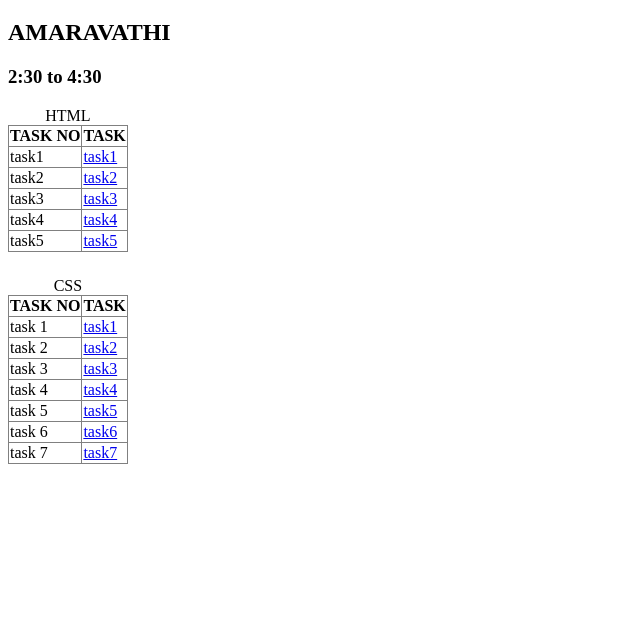
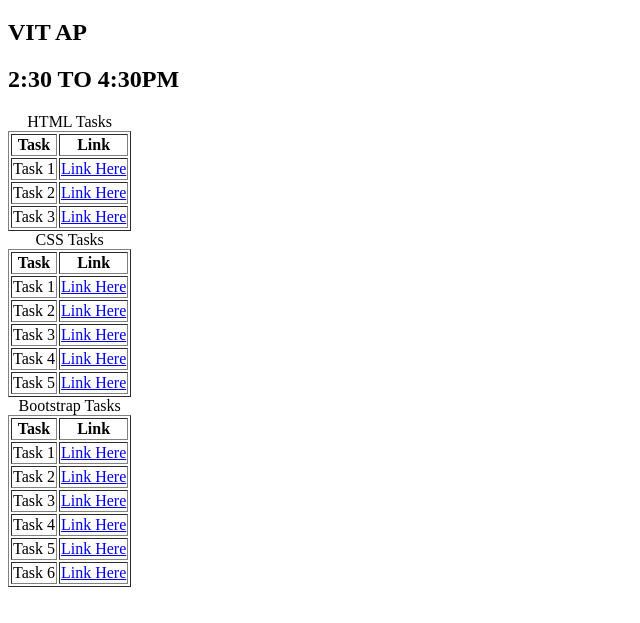
Before and after one commit to yam9835/MernFullStack-Tasks, a plain HTML site: page index.html in a window 1280 px wide. Shown: the part 61-684 px from the top of the page, without its empty margins (0-640 px from the left). Drawn offline with Linux system fonts and the light colour scheme.

Commit message:
Update index.html

```diff
--- a/index.html
+++ b/index.html
@@ -1,75 +1,93 @@
 <!DOCTYPE html>
 <html lang="en">
 <head>
-    <meta cha6rset="UTF-8">
+    <meta charset="UTF-8">
     <meta name="viewport" content="width=device-width, initial-scale=1.0">
-    <title>Document</title>
+    <title>Task Table</title>
 </head>
 <body>
     <h1>Yamini(22BCE9835)</h1>
-    <h2>AMARAVATHI</h2>
-    <h3>2:30 to 4:30</h3>
-    <table border="1px" style="border-collapse: collapse; margin-bottom: 25px;">
-        <caption>HTML</caption>
+
+    <h2>VIT AP</h2>
+    <h2>2:30 TO 4:30PM</h2>
+    <table border="1">
+        <caption>HTML Tasks</caption>
         <tr>
-        <th>TASK NO</th>
-        <th>TASK</th>
+            <th>Task</th>
+            <th>Link</th>
         </tr>
         <tr>
-            <td>task1</td>
-            <td><a href="html/table.html">task1</a></td>
+            <td>Task 1</td>
+            <td><a href="task1,2.html">Link Here</a></td>
         </tr>
         <tr>
-            <td>task2</td>
-            <td><a href="html/list.html">task2</a></td>
+            <td>Task 2</td>
+            <td><a href="task3,4.html">Link Here</a></td>
         </tr>
         <tr>
-            <td>task3</td>
-            <td><a href="html/links.html">task3</a></td>
-        </tr>
-        <tr>
-            <td>task4</td>
-            <td><a href="html/form1.html">task4</a></td>
-        </tr>
-        <tr>
-            <td>task5</td>
-            <td><a href="html/form2.html">task5</a></td>
+            <td>Task 3</td>
+            <td><a href="task_5.html">Link Here</a></td>
         </tr>
     </table>
 
-    </table>
-    <table  border="1px" style="border-collapse: collapse; margin-bottom: 25px;">
-         <caption>CSS</caption>
+
+    <table border="1">
+        <caption>CSS Tasks</caption>
         <tr>
-        <th>TASK NO</th>
-        <th>TASK</th>
+            <th>Task</th>
+            <th>Link</th>
         </tr>
         <tr>
-        <td>task 1</td>
-        <td><a href="css/shapes.html">task1</a></td>
+            <td>Task 1</td>
+            <td><a href="T1.html">Link Here</a></td>
         </tr>
         <tr>
-        <td>task 2</td>
-        <td><a href="css/navbar.html">task2</a></td>
+            <td>Task 2</td>
+            <td><a href="T2.html">Link Here</a></td>
         </tr>
         <tr>
-        <td>task 3</td>
-        <td><a href="css/table.html">task3</a></td>
+            <td>Task 3</td>
+            <td><a href="T3.html">Link Here</a></td>
         </tr>
         <tr>
-        <td>task 4</td>
-        <td><a href="css/hover.html">task4</a></td>
+            <td>Task 4</td>
+            <td><a href="T4.html">Link Here</a></td>
         </tr>
         <tr>
-        <td>task 5</td>
-        <td><a href="css/stylepage.html">task5</a></td>
+            <td>Task 5</td>
+            <td><a href="T5.html">Link Here</a></td>
+        </tr>
+    </table>
+
+    <table border="1">
+        <caption>Bootstrap Tasks</caption>
+        <tr>
+            <th>Task</th>
+            <th>Link</th>
         </tr>
         <tr>
-        <td>task 6</td>
-        <td><a href="css/form2.html">task6</a></td>
-       </tr><tr>
-        <td>task 7</td>
-        <td><a href="css/form1.html">task7</a></td>
+            <td>Task 1</td>
+            <td><a href="TASK1.html">Link Here</a></td>
+        </tr>
+        <tr>
+            <td>Task 2</td>
+            <td><a href="TASK2.html">Link Here</a></td>
+        </tr>
+        <tr>
+            <td>Task 3</td>
+            <td><a href="TASK3.html">Link Here</a></td>
+        </tr>
+        <tr>
+            <td>Task 4</td>
+            <td><a href="TASK4.html">Link Here</a></td>
+        </tr>
+        <tr>
+            <td>Task 5</td>
+            <td><a href="TASK5.html">Link Here</a></td>
+        </tr>
+        <tr>
+            <td>Task 6</td>
+            <td><a href="TASK6.html">Link Here</a></td>
         </tr>
     </table>
 </body>
```
Lines whose indentation alone changed are shown as unchanged.
